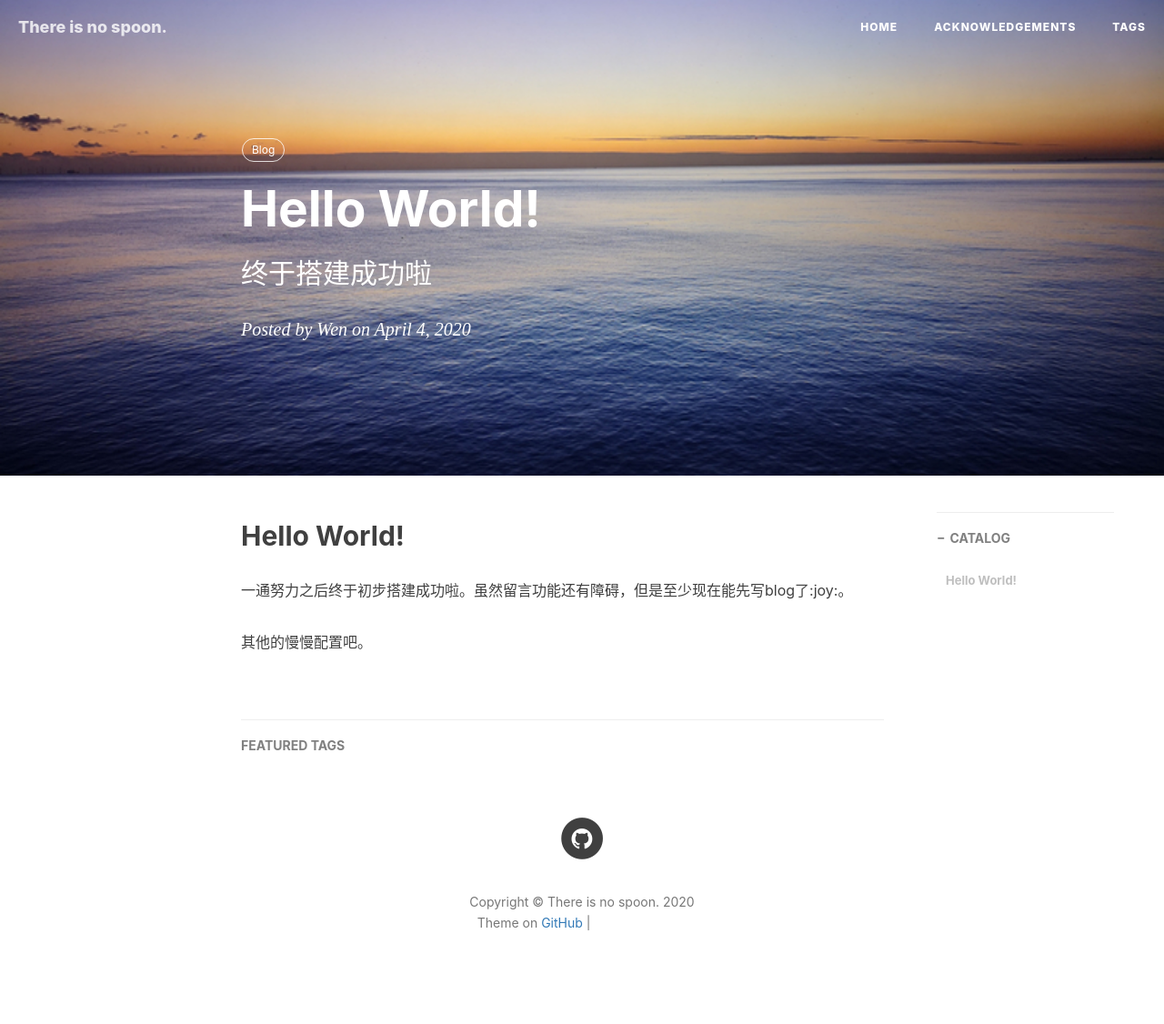
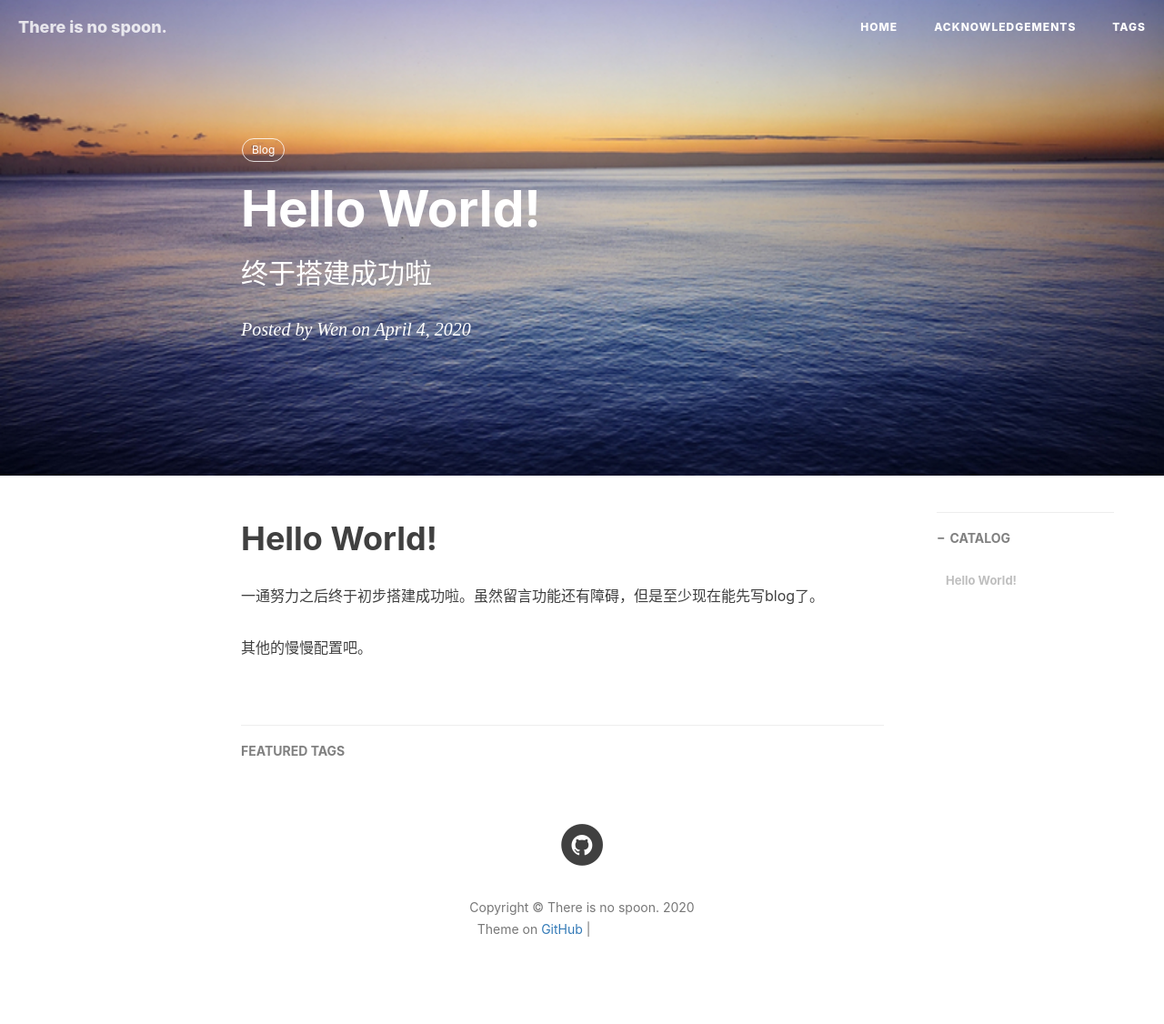
Before and after one commit to Wingsocool/wingsocool.github.io, a Jekyll site: the page built from _posts/2020-04-04-hello world.md, in a window 1280 px wide. Shown: the whole page at 91% size. Built offline with Jekyll 4.4.1, drawn with Linux system fonts in a browser that asks for light colours; nearby versions of some CDN libraries; comment, search, counter and statistics services are not loaded; some of the changed lines change nothing that is shown; grey boxes are pictures that could not be loaded.

Commit message:
Update 2020-04-04-hello world.md

```diff
--- a/_posts/2020-04-04-hello world.md
+++ b/_posts/2020-04-04-hello world.md
@@ -11,8 +11,8 @@ tags:
 ---
 
 
-## Hello World!
+# Hello World!
 
-一通努力之后终于初步搭建成功啦。虽然留言功能还有障碍，但是至少现在能先写blog了:joy:。
+一通努力之后终于初步搭建成功啦。虽然留言功能还有障碍，但是至少现在能先写blog了。
 
 其他的慢慢配置吧。
```
